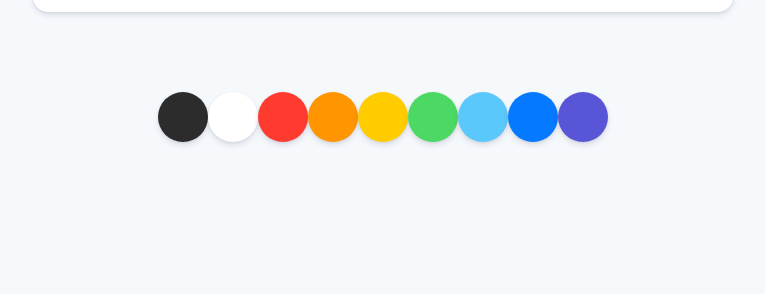
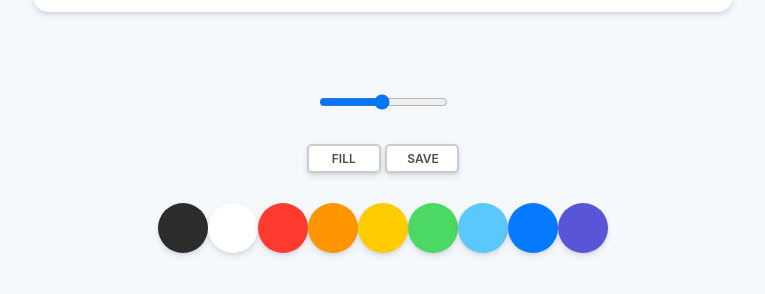
Before and after one commit to aoperat/paintjs, a plain HTML site: page index.html in a window 1280 px wide. Shown: the part 828-1122 px from the top of the page, without its empty margins (257-1022 px from the left). Before the commit the page ends 978 px from the top, so only its background shows below. Drawn offline with Linux system fonts and the light colour scheme.

Commit message:
add button and range
add button and range

```diff
--- a/index.html
+++ b/index.html
@@ -12,6 +12,15 @@
 
     <canvas id="jsCanvas" class="canvas"></canvas>
     <div class="controls">
+
+            <div class="controls__range">
+                <input type="range" id="jsRange" min="0.1" max="5.0" value="2.5" step="0.1">
+            </div>
+
+            <div class="controls__btns">
+                <button id="jsMode">Fill</button>
+                <button id="jsSave">Save</button>
+            </div>
         <div class="controls__colors" id="jsColors">
             <div class="controls__color" style="background-color: #2c2c2c;"></div>
             <div class="controls__color" style="background-color: #ffffff;"></div>
--- a/style.css
+++ b/style.css
@@ -6,7 +6,8 @@ body{
     display: flex;
     flex-direction: column;
     align-items: center;
-    padding-top: 50px;
+    padding: 50px 0px;
+
 }
 
 .canvas{
@@ -19,8 +20,35 @@ body{
 
 .controls{
     margin-top: 80px;
+    display: flex;
+    flex-direction: column;
+    align-items: center;
+
 }
 
+.controls .controls__btns{
+ margin-bottom: 30px;
+}
+
+.controls__btns button{
+    all: unset;
+    cursor:pointer;
+    background-color: white;
+    padding:  5px 20px;
+    width: 30px;
+    text-align:  center;
+    border-radius:5px;
+    box-shadow: 0 4px 6px rgba(50,50,93, 0.11), 0 1px 3px rgba(0, 0, 0, 0.08);
+    border:2px solid rgba(0,0,0,0.2);
+    color: rgba(0,0,0,0.7);
+    text-transform: uppercase;
+    font-weight: 600;
+    font-size: 12px;
+}
+
+.controls__btns button:active{
+    transform: scale(0.98);
+}
 .controls .controls__colors{
     display: flex;
 }
@@ -32,3 +60,8 @@ body{
     box-shadow: 0 4px 6px rgba(50,50,93, 0.11), 0 1px 3px rgba(0, 0, 0, 0.08);
 
 }
+
+
+.controls .controls__range{
+    margin-bottom: 30px;
+}
```
